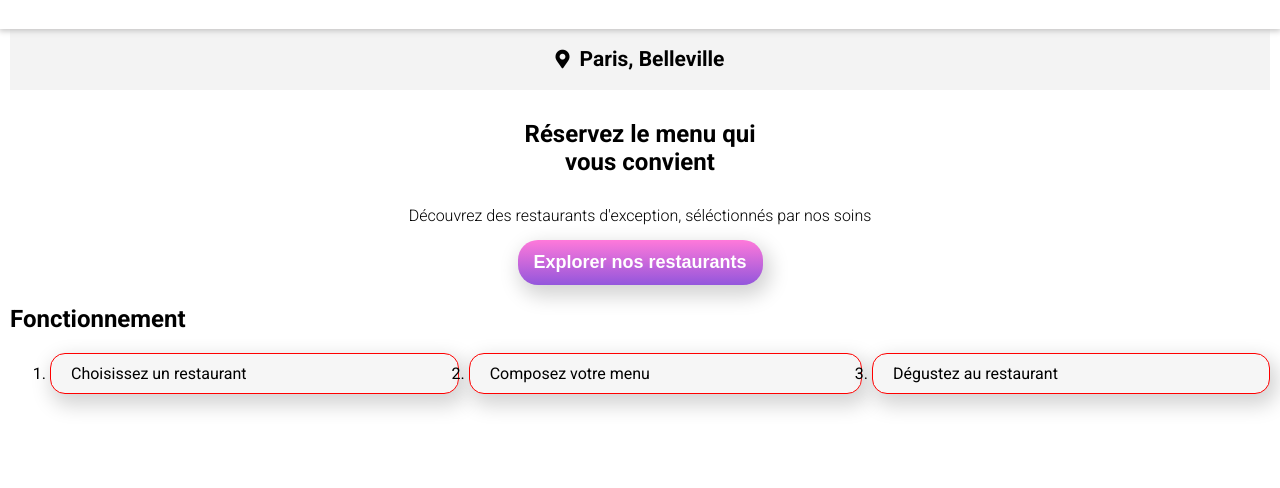
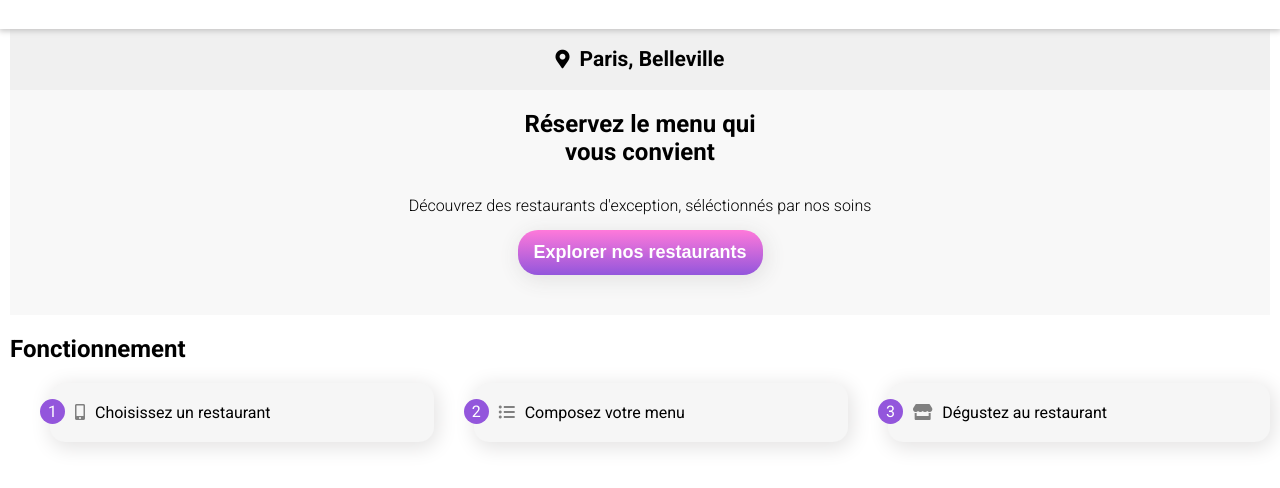
Before and after one commit to Julien7442/ohmyfood, a website: page index.html in a window 1280 px wide. Shown: the part 72-560 px from the top of the page. Drawn offline with Linux system fonts and the light colour scheme; a web font is replaced by a local one.

Commit message:
clean header

```diff
--- a/index.html
+++ b/index.html
@@ -27,9 +27,9 @@
 <section class="operation">
     <h2>Fonctionnement</h2>
     <ol>
-        <li>Choisissez un restaurant</li>
-        <li>Composez votre menu</li>
-        <li>Dégustez au restaurant</li>
+        <li><i class="fas fa-mobile-alt"></i>Choisissez un restaurant</li>
+        <li><i class="fas fa- fa-list-ul"></i>Composez votre menu</li>
+        <li><i class="fas fa-store"></i>Dégustez au restaurant</li>
     </ol>
 </section>
 </main>
--- a/sass/layout/Paris.scss
+++ b/sass/layout/Paris.scss
@@ -1,5 +1,5 @@
 .paris {     /* PARIS BELLEVILLE */
-    background-color: #f3f3f3;
+    background-color: #f0f0f0;
     display: flex;   /* flex pour alligné l'icone et le texte */
     text-align: center;
     align-items: center;
--- a/sass/layout/explore.scss
+++ b/sass/layout/explore.scss
@@ -2,8 +2,11 @@
 
 .explore {
 text-align: center;
+background-color: #f8f8f8;
+padding-bottom: 40px;
 & h2 {
-    margin-top: 30px;
+    margin: 0;
+    padding-top: 20px;
 }
 
 & p {
@@ -24,7 +27,7 @@ border: 0;
 cursor: pointer;
 }
 & button:hover {  /* Effets sur le bouton */
-transform: scale(1.04);
+transform: scale(1.03);
 transition:all 400ms ease;
     }
 }
--- a/sass/mixin.scss
+++ b/sass/mixin.scss
@@ -1,3 +1,3 @@
 @mixin box-shadow-main {
-    box-shadow: 4px 8px 20px 3px lightgrey;
+    box-shadow: 2px 4px 20px 2px #e4e3e3;
 }
--- a/sass/operation.scss
+++ b/sass/operation.scss
@@ -1,23 +1,49 @@
 @use "./mixin.scss";
 
 .operation {
+    counter-reset: number; /* Set a counter named 'number', and its initial value is 0. */
 & ol {
 display: flex;
-gap: 10px;
-@media (max-width: 768px) {
+gap: 40px;
+@media (max-width: 838px) {
     flex-direction: column;
+    } /* media queries display column under 769 */
 }
+
+& li { /* Three li container */
+    position: relative;
+    &::before { /* creating own counter for easier manipulation */
+        counter-increment: (number); /* Increment the value of number counter by 1 */
+        content: counter(number);
+        position: absolute; /* if absolute position is specified, parent must be relative */
+        background-color: var(--purple);
+        color: white;
+        border-radius: 25px;
+        width: 25px;
+        height: 25px;
+        display: grid;  /* to place number in center. display flex align-item justify-content workaround */
+        place-items: center;
+        left: -10px;
+        bottom: 17.5px;
     }
-& li {
+
 background: #f6f6f6;
 @include mixin.box-shadow-main;
-padding: 10px 20px;
-border: 1px solid red;
-flex-grow: 1;
+padding: 20px 20px;
+list-style-type: none; /* removing number of li */
+flex-grow: 1; /* taking entire space avalaible */
 border-radius: 15px;
+
 &:hover {
     transition:all 200ms ease;
-    background: white;
+    background: rgb(253, 239, 252);
+    cursor: pointer;
+        }
+
+& i { /* Icon margin */
+        margin-right: 10px;
+        margin-left: 5px;
+        color: grey;
     }
     }
 }
```
Also changed, not shown: style.css, 1 other file. Lines whose indentation alone changed are shown as unchanged.
